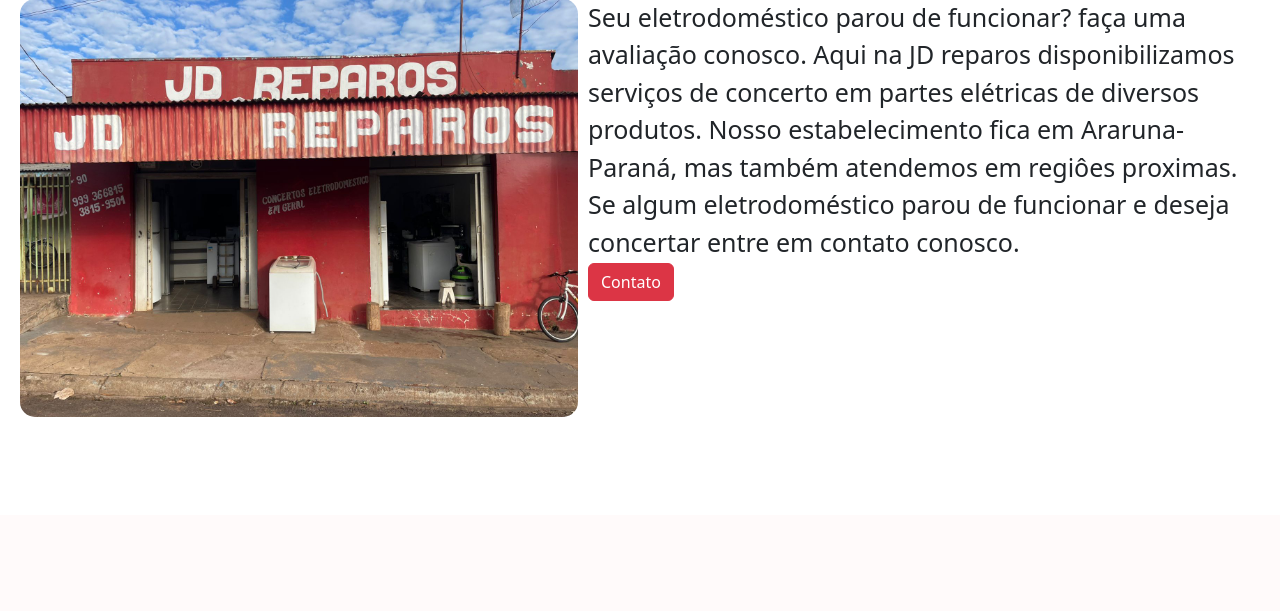
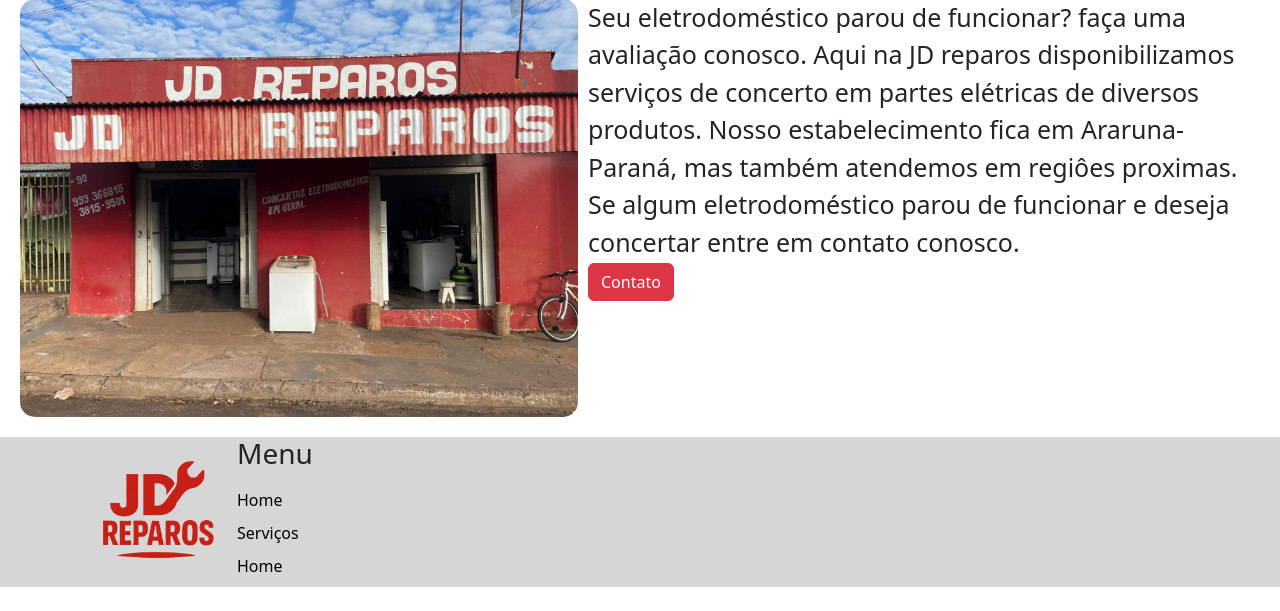
Before and after one commit to nondrack/JDreparosNovo, a PHP site: page / in a window 1280 px wide. Shown: the part 285-896 px from the top of the page. Before the commit the page ends 702 px from the top, so only its background shows below. Run offline with PHP 8.4, Linux system fonts and the light colour scheme.

Commit message:
atualização do site

```diff
--- a/css/style.css
+++ b/css/style.css
@@ -19,42 +19,58 @@
   border: 0;
 }
 
-.banner{
+.banner {
   display: flex;
   padding: 20px;
   padding-top: 30px;
-  img{
+  img {
     width: 45%;
     border-radius: 15px;
   }
-  p{
+  p {
     padding-left: 10px;
     font-size: 25px;
-
   }
-
+  .btn-banner {
+    justify-content: end;
+  }
 }
-.logo-nome{
+.logo-nome {
   display: flex;
   flex-direction: column;
   align-items: center;
   font-family: arial;
   padding-top: 40px;
-  h1{
+  h1 {
     font-weight: bold;
     color: red;
   }
-  h3{
+  h3 {
     font-family: arial;
     font-weight: bold;
   }
 }
+footer {
+  background-color: rgb(214, 214, 214);
+  .menu-footer {
+    display: flex;
+    flex-direction: row;
+  }
+  .menu{
+    display: grid;
+    padding-left: 5px;
+    a{
+      text-decoration: none;
+      color: black
+    }
+  }
+}
 
-@media (max-width:700px){
-  .banner{
+@media (max-width: 900px) {
+  .banner {
     flex-direction: column;
     align-items: center;
-    img{
+    img {
       width: 90%;
     }
   }
--- a/index.php
+++ b/index.php
@@ -42,18 +42,34 @@
       <h3>em eletrodomesticos</h3>
       </div>
       <div class="banner">
-
         <img src="image/banner.jpg" class="img-banner" alt="JD reparos">
         <p>Seu eletrodoméstico parou de funcionar? faça uma avaliação conosco. Aqui na JD reparos
           disponibilizamos serviços de concerto em partes elétricas de diversos produtos. Nosso
           estabelecimento fica em Araruna-Paraná, mas também atendemos em regiôes proximas. Se algum
           eletrodoméstico parou de funcionar e deseja concertar entre em contato conosco.
           <br>
-          <a href="contato.php" class="btn btn-danger">Contato</a>
-        </p>
+          <a href="contato.php" class="btn btn-danger btn-banner">Contato</a>
+          </p>
+          </div>
+    </main>
+    <footer>
+
+      <div class="container">
+        <div class="col-md3 mb-4 menu-footer">
+        <img src="image/logo.png" alt="" style="width: 150px;">
+        <div class="menu">
+          <h3>Menu</h3>
+          <a href="index.php">Home</a>
+          <a href="index.php">Serviços</a>
+          <a href="index.php">Home</a>
+
+        </div>
+
+</div>
+
 
       </div>
-    </main>
+    </footer>
 
 </body>
 <script src="https://cdn.jsdelivr.net/npm/bootstrap@5.3.6/dist/js/bootstrap.bundle.min.js" integrity="sha384-j1CDi7MgGQ12Z7Qab0qlWQ/Qqz24Gc6BM0thvEMVjHnfYGF0rmFCozFSxQBxwHKO" crossorigin="anonymous"></script>
```
